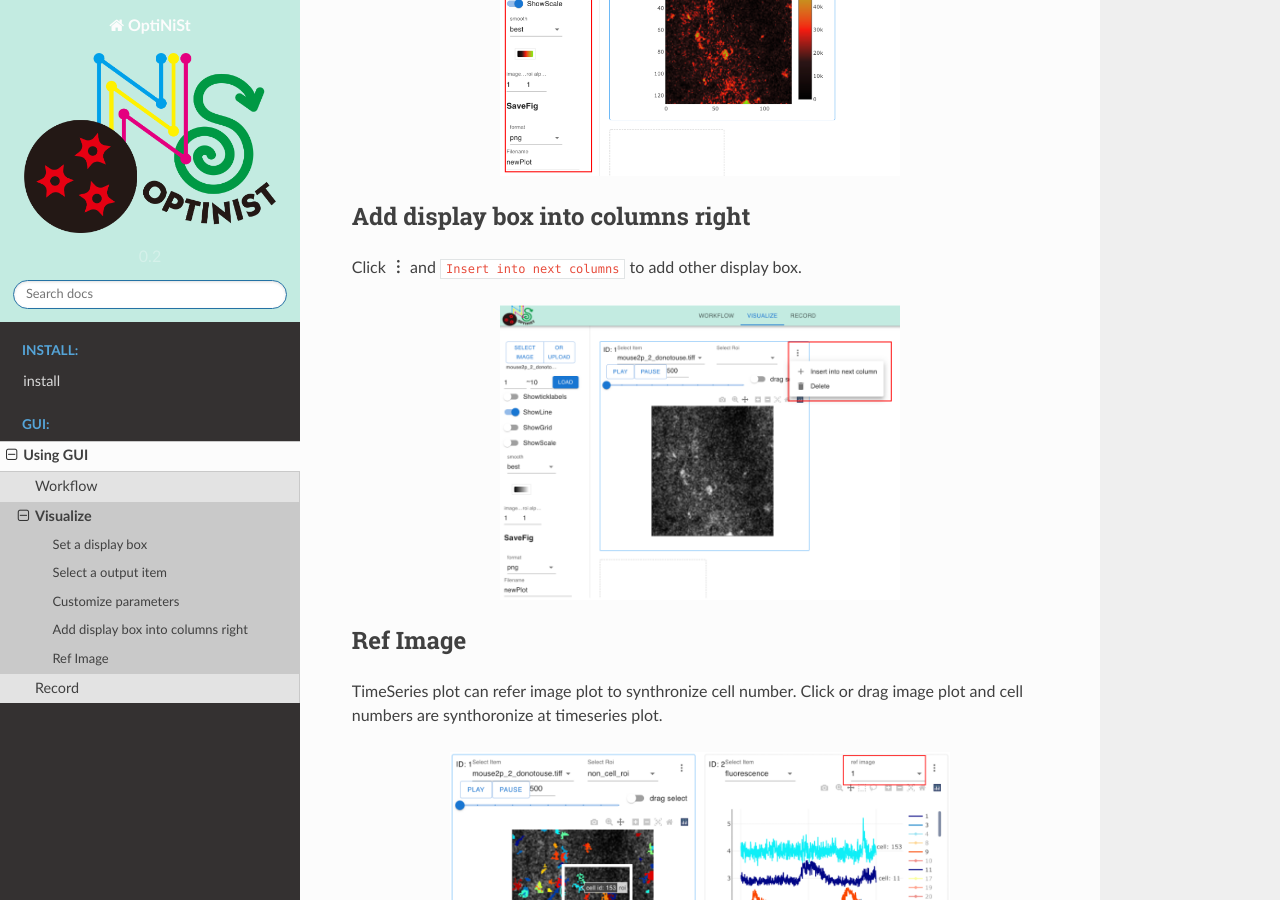
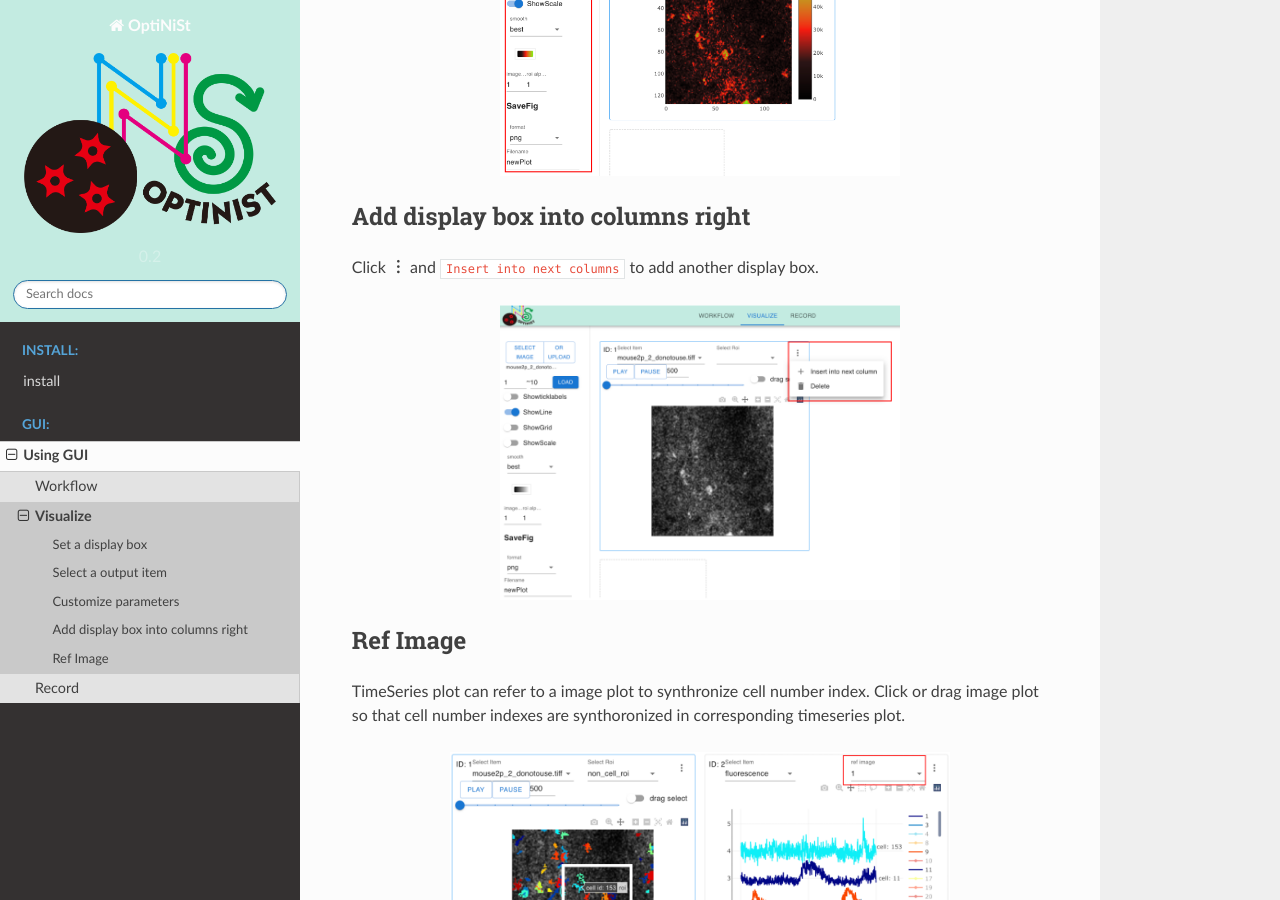
Before and after one commit to oist/optinist, a Sphinx documentation site: the page built from docs/gui/visualize.md, in a window 1280 px wide and 900 px high, scrolled down 1551 px. Built offline with Sphinx 7.4.7 and the Read the Docs theme 2.0.0, drawn with Linux system fonts in a browser that asks for light colours.

Commit message:
Update visualize.md

```diff
--- a/docs/gui/visualize.md
+++ b/docs/gui/visualize.md
@@ -31,14 +31,14 @@ Customize parameters, color gradient, xy-axis, transparent of plot.
 
 
 ### Add display box into columns right
-Click **︙** and `Insert into next columns` to add other display box.
+Click **︙** and `Insert into next columns` to add another display box.
 <p align="center">
 <img width="400px" src="../_static/visualize/components/add_column.png" alt="AddColumn" />
 </p>
 
 
 ## Ref Image
-TimeSeries plot can refer image plot to synthronize cell number. Click or drag image plot and cell numbers are synthoronize at timeseries plot.
+TimeSeries plot can refer to a image plot to synthronize cell number index. Click or drag image plot so that cell number indexes are synthoronized in corresponding timeseries plot.
 <p align="center">
 <img width="500px" src="../_static/visualize/components/ref_image.png" alt="RefImage" />
 </p>
```
